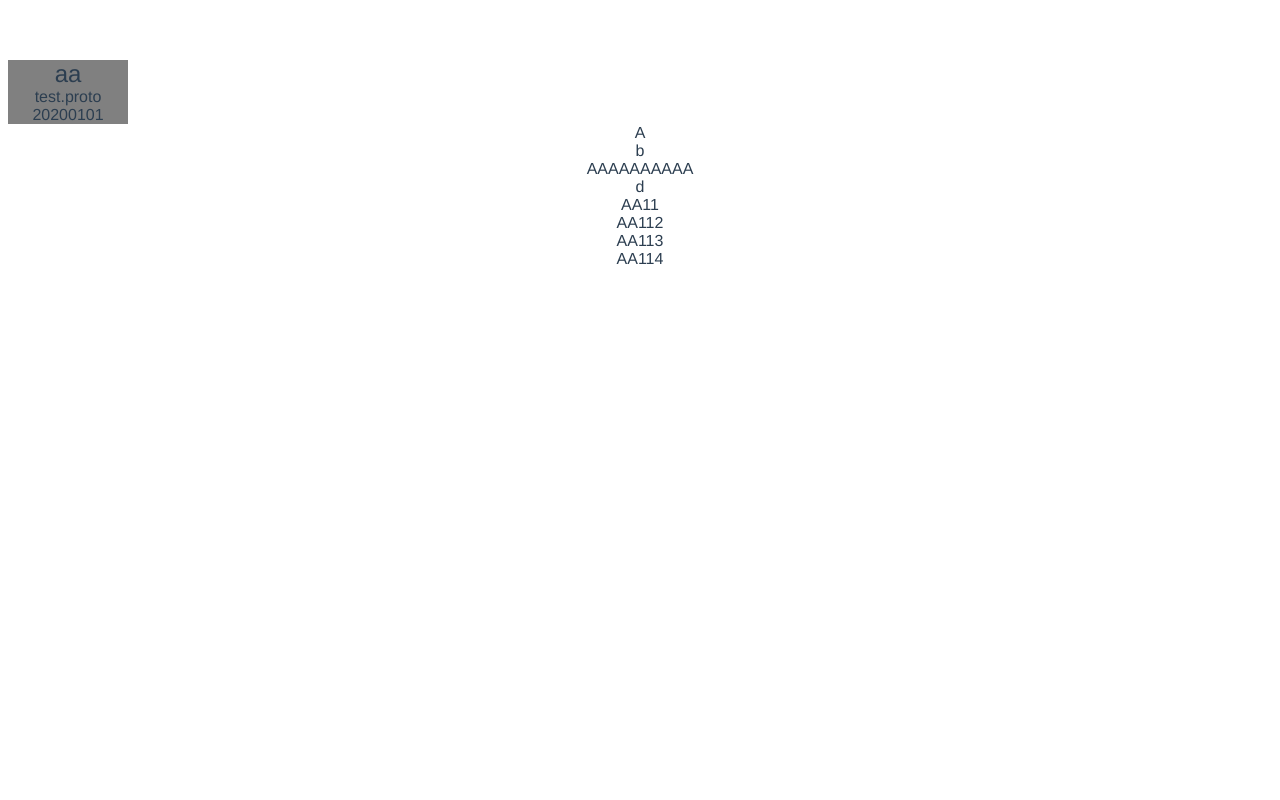
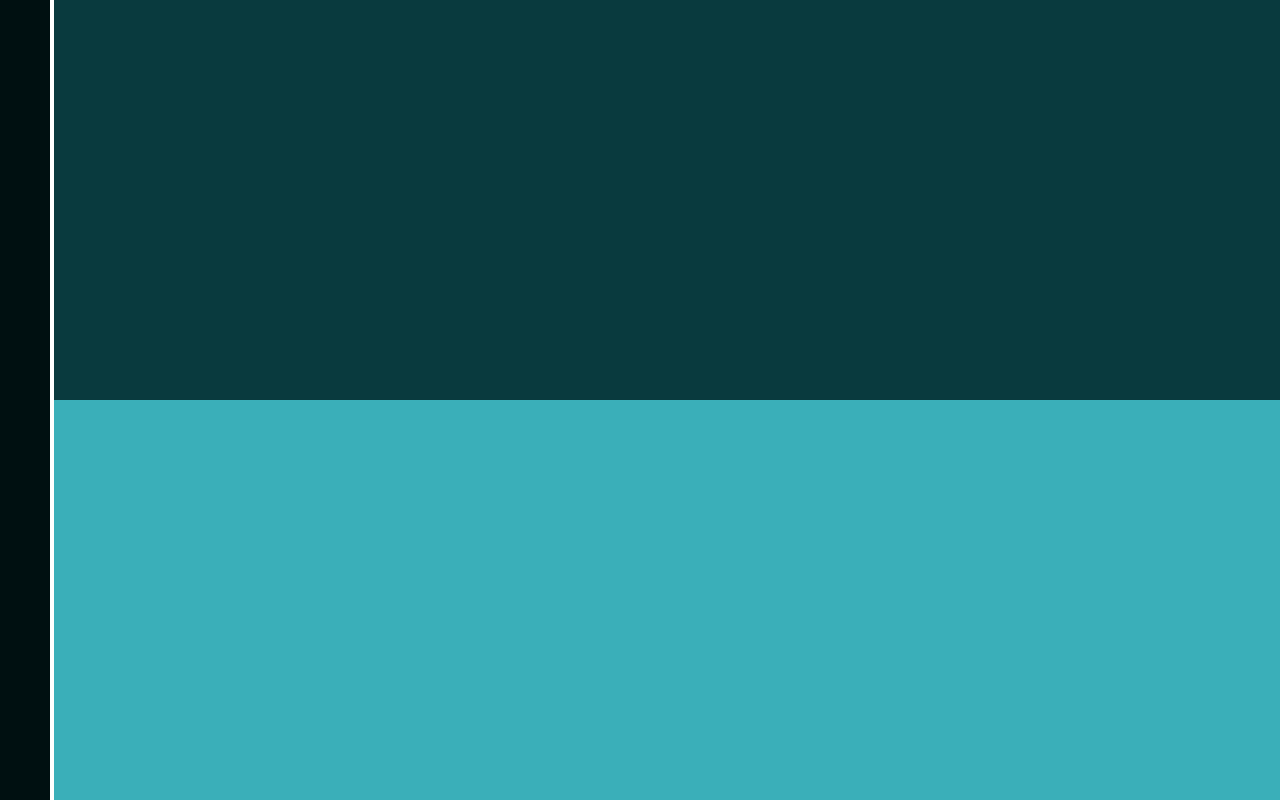
Before and after one commit to mang5o/grpc_man, a Vue app: page / in a window 1280 px wide. Built offline with nearby package versions, Linux system fonts and the light colour scheme.

Commit message:
(Feat) Resizable left menu
- added Layout.vue
- make resizable Layout

```diff
--- a/src/App.vue
+++ b/src/App.vue
@@ -1,17 +1,6 @@
 <template>
-  <LeftElement name="aa" proto='test.proto' timestamp='20200101'></LeftElement>
-    <div v-for='tl in testList' v-bind:key='tl'>
-      {{tl}}
-    </div>
-    <draggable
-      v-model="myArray"
-      group="people"
-      @end="leftMove"
-      item-key="id">
-      <template #item="{element}">
-        <div>{{element.name}}</div>
-      </template>
-    </draggable>
+  <Layout>
+  </Layout>
 </template>
 
 <script src='./static/js/app.js'/>
--- /dev/null
+++ b/src/components/Layout.vue
@@ -0,0 +1,87 @@
+<template>
+    <div @mouseup="mouseUp" @mousemove="resizeMove">
+       <table>
+            <tbody>
+                <tr>
+                    <td class='leftTd' v-bind:style="{ width: leftWidth +'px' }" rowspan=2>
+
+                    </td>
+                    <td class='leftResize' @mousedown="onResize"  rowspan=2>
+
+                    </td>
+                    <td class='rightTab'>
+                    </td>
+                </tr>
+                <tr>
+                    <td class='contents'>
+                    </td>
+                </tr>
+            </tbody>
+       </table>
+    </div>
+</template>
+
+<script>
+var layoutData = {
+    leftWidth : 50,
+    nowDrag   : false
+}
+export default {
+  name: 'Layout',
+  data: function() {
+      return layoutData
+  },
+  methods:{
+        onResize: function(){
+            this.nowDrag = true
+        },
+        mouseUp: function(){
+            this.nowDrag = false
+        },
+        resizeMove: function(event){
+            if(this.nowDrag){
+                this.leftWidth = event.pageX
+            }
+        }
+    }
+}
+
+</script>
+
+<style scoped>
+div{
+    position: fixed;
+    width:100%;
+    height:100%;
+    padding:0;
+    margin:0;
+    left:0;
+    top:0;
+    z-index:10;
+}
+table{
+    width:100%;
+    height:100%;
+    border-collapse: collapse;
+}
+tr, td{
+    padding:0;
+    margin:0;
+}
+.leftTd{
+    background-color:#001011;
+}
+.rightTab{
+    background-color:#093A3E;
+}
+.contents{
+    background-color:#3AAFB9;
+}
+.leftResize{
+    background-color:#FFFFFF;
+    width:4px;
+    height:100%;
+    cursor:w-resize;
+}
+
+</style>
--- a/src/static/js/app.js
+++ b/src/static/js/app.js
@@ -1,9 +1,11 @@
 import draggable from 'vuedraggable'
 import LeftElement from '../../components/LeftElement.vue'
-
-
+import Layout from '../../components/Layout.vue'
 
 var data = {
+    config:{
+      sideWidth: 50
+    },
     testList: ["A","b","c","d"],
     myArray:[
       {name: "AA11"},
@@ -17,7 +19,8 @@ export default {
     name: 'App',
     components: {
       LeftElement,
-      draggable
+      draggable,
+      Layout
     },
     data: function() {
       return data
@@ -26,8 +29,9 @@ export default {
       leftMove: function(){
         //sortable changed
         console.log(data.myArray)
-      }
+      },
+      onResize: function(e){
+        console.log(e.pageX)
+    }
     }
   }
-
-  data.testList[2] = "AAAAAAAAAA"
```
Also changed, not shown: 1 other file (tests, documents, lock files or other folders).
